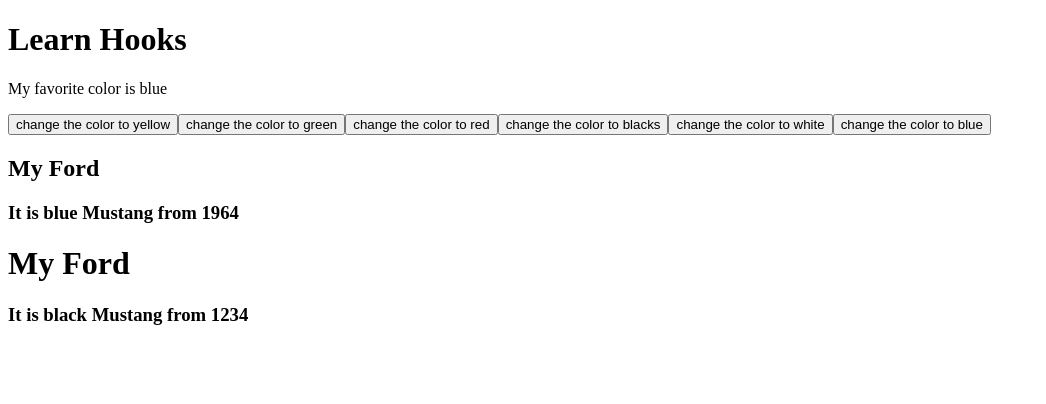
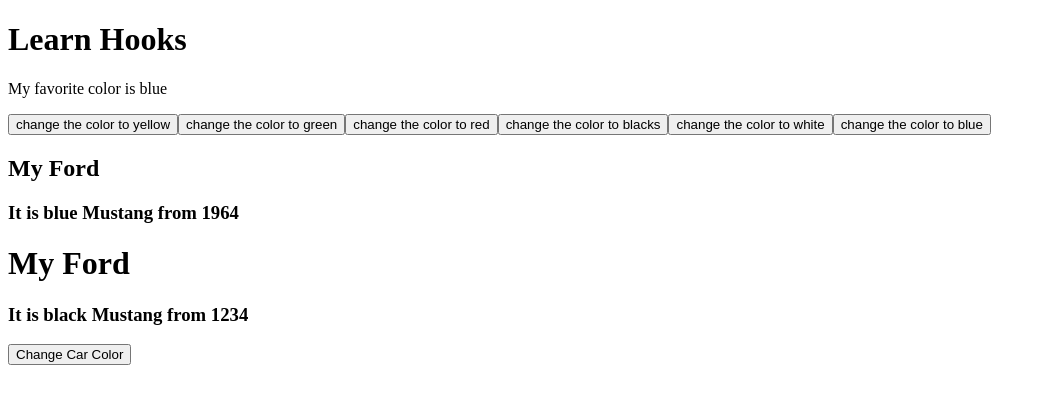
Before and after one commit to keshavnagar/learn-hooks, a React (Vite) app: page / in a window 1280 px wide. Shown: the top 404 px of the page, without its empty margins (0-1046 px from the left). Built offline with nearby package versions, Linux system fonts and the light colour scheme.

Commit message:
learning how we setState or update the object if we use object as a state in our react project

```diff
--- a/src/components/MultiUseStateAlt.jsx
+++ b/src/components/MultiUseStateAlt.jsx
@@ -14,6 +14,7 @@
       <h3>
         It is {car.color} {car.model} from {car.year}
       </h3>
+      <button onClick={()=> setCar(prevCar=>({...prevCar , color: "blue" }))}>Change Car Color</button>
     </>
   );
 };
```
Also changed, not shown: 1 other file (tests, documents, lock files or other folders).
